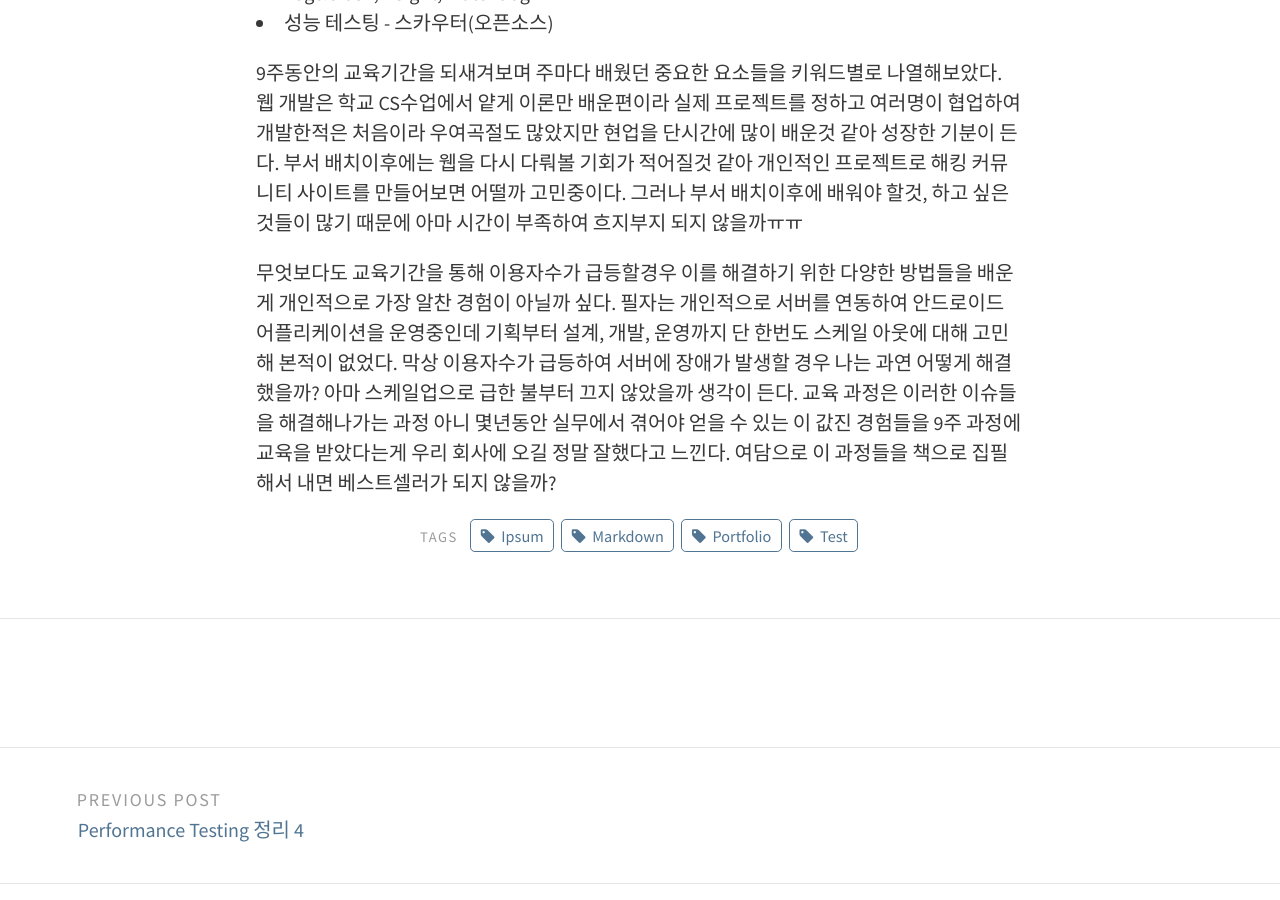
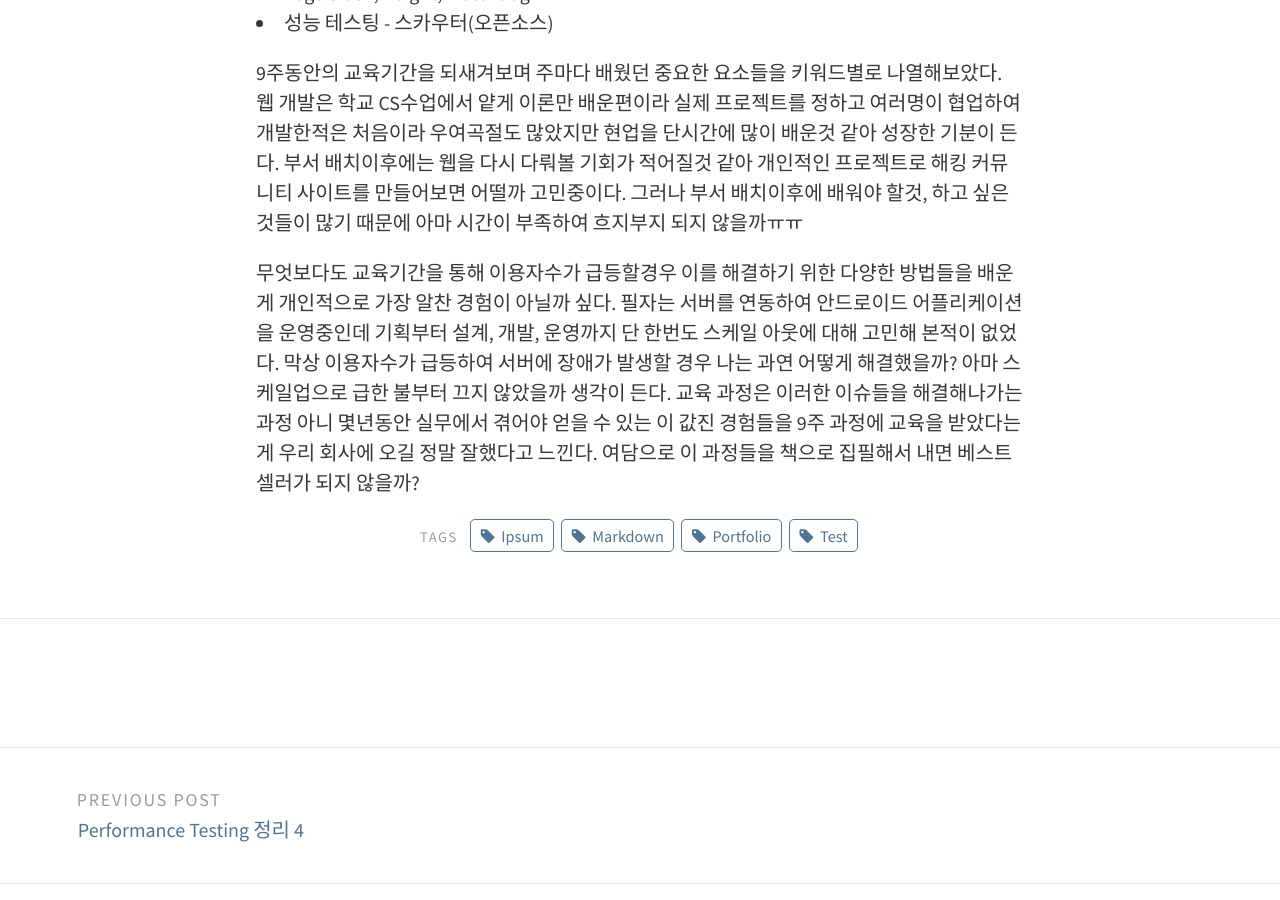
Before and after one commit to JHansol/Jhansol.github.io, a Jekyll site: the page built from _posts/2018-03-04-reminiscence.md, in a window 1280 px wide and 900 px high, scrolled down 2118 px. Built offline with Jekyll 4.4.1, drawn with Linux system fonts in a browser that asks for light colours; comment, search, counter and statistics services are not loaded.

Commit message:
회고록 #3

```diff
--- a/_posts/2018-03-04-reminiscence.md
+++ b/_posts/2018-03-04-reminiscence.md
@@ -60,5 +60,5 @@ tags: [Test, Ipsum, Markdown, Portfolio]
 
 9주동안의 교육기간을 되새겨보며 주마다 배웠던 중요한 요소들을 키워드별로 나열해보았다. 웹 개발은 학교 CS수업에서 얕게 이론만 배운편이라 실제 프로젝트를 정하고 여러명이 협업하여 개발한적은 처음이라 우여곡절도 많았지만 현업을 단시간에 많이 배운것 같아 성장한 기분이 든다. 부서 배치이후에는 웹을 다시 다뤄볼 기회가 적어질것 같아 개인적인 프로젝트로 해킹 커뮤니티 사이트를 만들어보면 어떨까 고민중이다. 그러나 부서 배치이후에 배워야 할것, 하고 싶은것들이 많기 때문에 아마 시간이 부족하여 흐지부지 되지 않을까ㅠㅠ
 
-무엇보다도 교육기간을 통해 이용자수가 급등할경우 이를 해결하기 위한 다양한 방법들을 배운게 개인적으로 가장 알찬 경험이 아닐까 싶다. 필자는 개인적으로 서버를 연동하여 안드로이드 어플리케이션을 운영중인데 기획부터 설계, 개발, 운영까지 단 한번도 스케일 아웃에 대해 고민해 본적이 없었다. 막상 이용자수가 급등하여 서버에 장애가 발생할 경우 나는 과연 어떻게 해결했을까? 아마 스케일업으로 급한 불부터 끄지 않았을까 생각이 든다. 교육 과정은 이러한 이슈들을 해결해나가는 과정 아니 몇년동안 실무에서 겪어야 얻을 수 있는 이 값진 경험들을 9주 과정에 교육을 받았다는게 우리 회사에 오길 정말 잘했다고 느낀다.
+무엇보다도 교육기간을 통해 이용자수가 급등할경우 이를 해결하기 위한 다양한 방법들을 배운게 개인적으로 가장 알찬 경험이 아닐까 싶다. 필자는 서버를 연동하여 안드로이드 어플리케이션을 운영중인데 기획부터 설계, 개발, 운영까지 단 한번도 스케일 아웃에 대해 고민해 본적이 없었다. 막상 이용자수가 급등하여 서버에 장애가 발생할 경우 나는 과연 어떻게 해결했을까? 아마 스케일업으로 급한 불부터 끄지 않았을까 생각이 든다. 교육 과정은 이러한 이슈들을 해결해나가는 과정 아니 몇년동안 실무에서 겪어야 얻을 수 있는 이 값진 경험들을 9주 과정에 교육을 받았다는게 우리 회사에 오길 정말 잘했다고 느낀다.
 여담으로 이 과정들을 책으로 집필해서 내면 베스트셀러가 되지 않을까?
```
